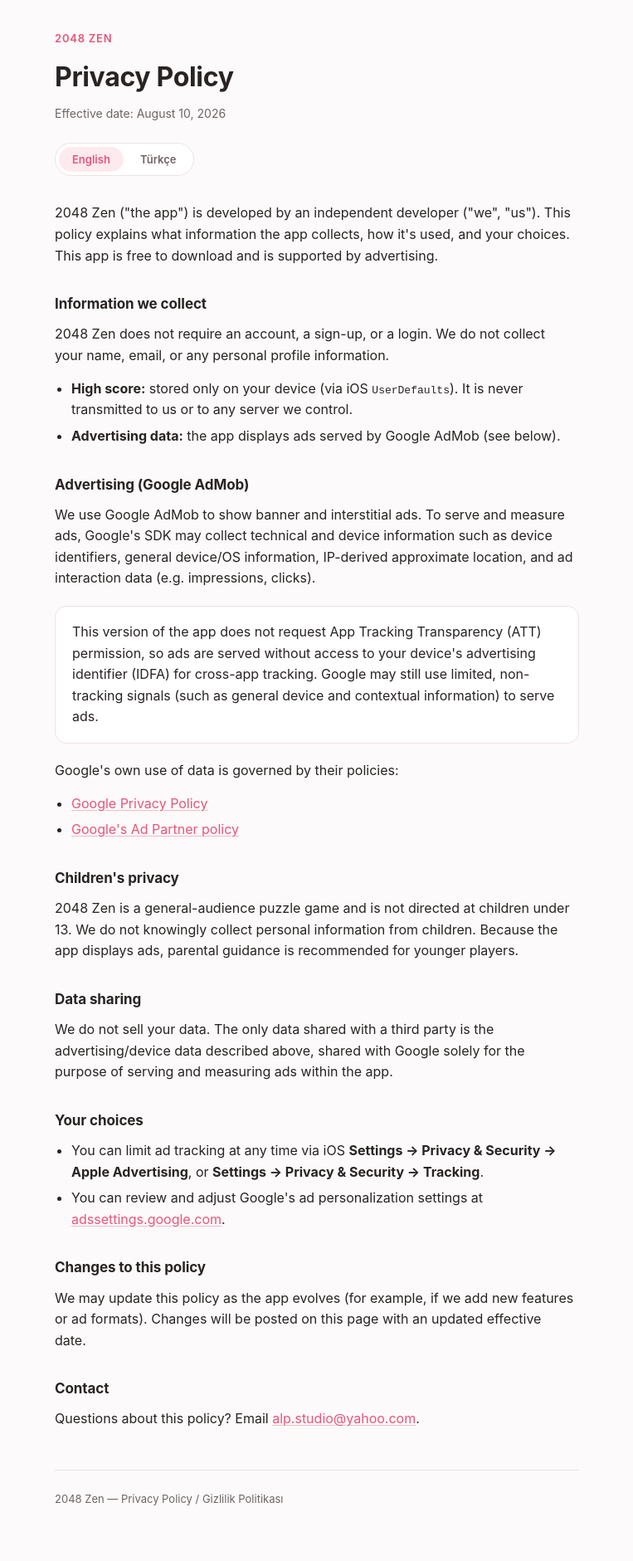
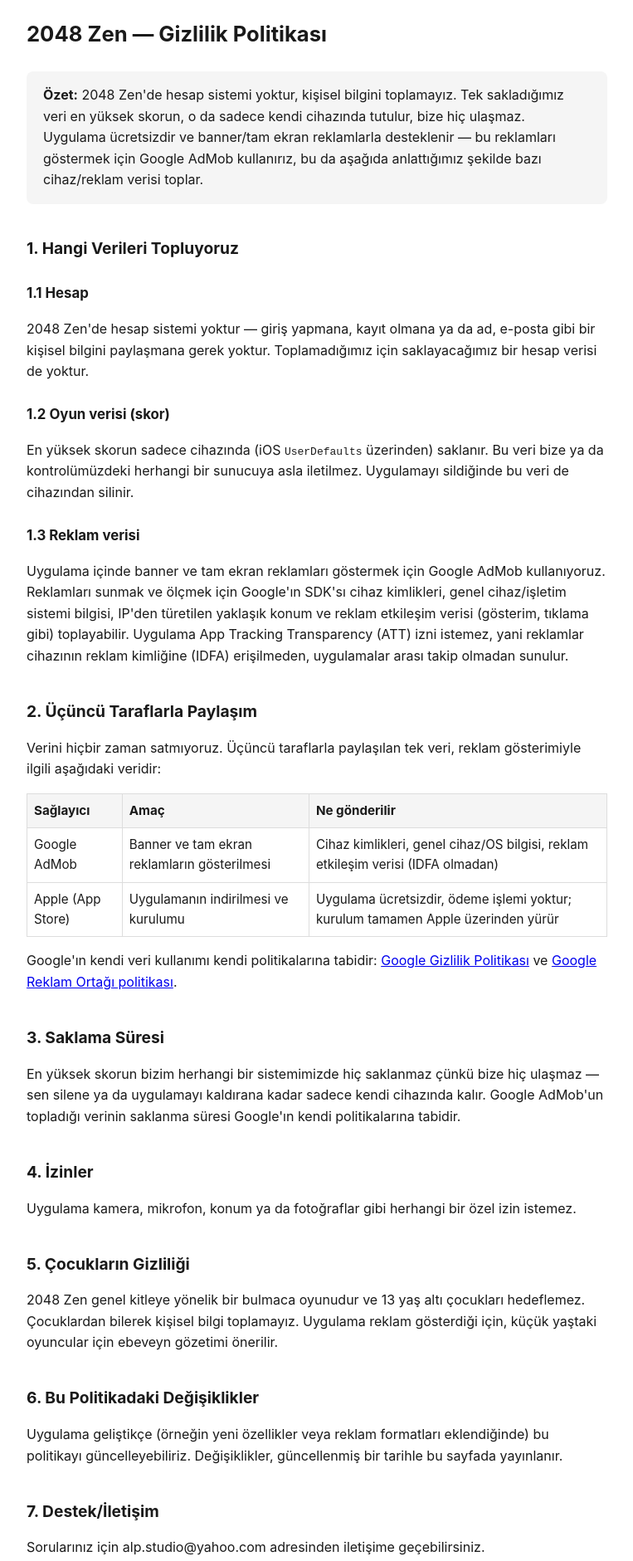
Before and after one commit to AlpAlpsoy/2048ZenPolicy, a plain HTML site: page index.html in a window 1280 px wide. Shown: the part 20-1901 px from the top of the page at 83% size, without its empty margins (258-1021 px from the left). Drawn offline with Linux system fonts and the light colour scheme.

Commit message:
Restyle privacy policy to match house template (numbered sections, summary box, table)

```diff
--- a/index.html
+++ b/index.html
@@ -1,278 +1,114 @@
 <!doctype html>
-<html lang="en">
+<html lang="tr">
 <head>
-<meta charset="UTF-8">
+<meta charset="utf-8">
 <meta name="viewport" content="width=device-width, initial-scale=1">
-<meta name="color-scheme" content="light dark">
-<title>Privacy Policy — 2048 Zen</title>
+<title>2048 Zen — Gizlilik Politikası / Privacy Policy</title>
 <style>
-:root {
-  --bg: #fcfafa;
-  --surface: #ffffff;
-  --text: #292323;
-  --text-muted: #6e6564;
-  --accent: #e8557a;
-  --accent-soft: #fdeaef;
-  --border: #ece4e4;
-}
-@media (prefers-color-scheme: dark) {
-  :root:not([data-theme="light"]) {
-    --bg: #1c1817;
-    --surface: #241f1e;
-    --text: #f3eeec;
-    --text-muted: #a79d9b;
-    --accent: #ff8fa8;
-    --accent-soft: #3a2530;
-    --border: #362f2e;
-  }
-}
-:root[data-theme="dark"] {
-  --bg: #1c1817;
-  --surface: #241f1e;
-  --text: #f3eeec;
-  --text-muted: #a79d9b;
-  --accent: #ff8fa8;
-  --accent-soft: #3a2530;
-  --border: #362f2e;
-}
-
-* { box-sizing: border-box; }
-
-body {
-  background: var(--bg);
-  color: var(--text);
-  font-family: -apple-system, BlinkMacSystemFont, "SF Pro Text", system-ui, sans-serif;
-  margin: 0;
-  line-height: 1.6;
-}
-
-.wrap {
-  max-width: 680px;
-  margin: 0 auto;
-  padding: 56px 24px 96px;
-}
-
-header {
-  margin-bottom: 32px;
-}
-
-.eyebrow {
-  font-size: 13px;
-  font-weight: 600;
-  letter-spacing: 0.06em;
-  text-transform: uppercase;
-  color: var(--accent);
-  margin: 0 0 10px;
-}
-
-h1 {
-  font-size: clamp(26px, 4vw, 32px);
-  font-weight: 700;
-  letter-spacing: -0.01em;
-  margin: 0 0 8px;
-  text-wrap: balance;
-}
-
-.meta {
-  color: var(--text-muted);
-  font-size: 14px;
-  margin: 0;
-}
-
-.lang-toggle {
-  display: inline-flex;
-  gap: 4px;
-  background: var(--surface);
-  border: 1px solid var(--border);
-  border-radius: 999px;
-  padding: 4px;
-  margin-top: 24px;
-}
-
-.lang-toggle button {
-  font-family: inherit;
-  font-size: 13px;
-  font-weight: 600;
-  border: none;
-  background: transparent;
-  color: var(--text-muted);
-  padding: 7px 16px;
-  border-radius: 999px;
-  cursor: pointer;
-}
-
-.lang-toggle button.active {
-  background: var(--accent-soft);
-  color: var(--accent);
-}
-
-section.doc { display: none; }
-section.doc.active { display: block; }
-
-h2 {
-  font-size: 17px;
-  font-weight: 700;
-  margin: 32px 0 10px;
-  letter-spacing: -0.005em;
-}
-
-p {
-  margin: 0 0 14px;
-  max-width: 62ch;
-}
-
-ul {
-  margin: 0 0 14px;
-  padding-left: 20px;
-}
-
-li {
-  margin-bottom: 6px;
-  max-width: 60ch;
-}
-
-a {
-  color: var(--accent);
-  text-decoration: underline;
-  text-decoration-color: color-mix(in srgb, var(--accent) 40%, transparent);
-  text-underline-offset: 2px;
-}
-
-a:hover {
-  text-decoration-color: var(--accent);
-}
-
-.card {
-  background: var(--surface);
-  border: 1px solid var(--border);
-  border-radius: 14px;
-  padding: 18px 20px;
-  margin: 20px 0;
-}
-
-.card p:last-child { margin-bottom: 0; }
-
-footer {
-  margin-top: 48px;
-  padding-top: 24px;
-  border-top: 1px solid var(--border);
-  color: var(--text-muted);
-  font-size: 13px;
-}
+body{font-family:-apple-system,BlinkMacSystemFont,"Segoe UI",Helvetica,Arial,sans-serif;max-width:700px;margin:0 auto;padding:24px 16px 64px;line-height:1.6;color:#1a1a1a}
+h1{font-size:1.6em}
+h2{font-size:1.2em;margin-top:2em}
+h3{font-size:1.05em;margin-top:1.5em}
+table{border-collapse:collapse;width:100%;margin:1em 0}
+th,td{border:1px solid #ddd;padding:8px;text-align:left;font-size:0.95em}
+th{background:#f5f5f5}
+.ozet{background:#f5f5f5;border-radius:8px;padding:16px 20px;margin:1.5em 0}
+hr{border:none;border-top:1px solid #ddd;margin:3em 0}
 </style>
 </head>
 <body>
 
-<div class="wrap">
-  <header>
-    <p class="eyebrow">2048 Zen</p>
-    <h1>Privacy Policy</h1>
-    <p class="meta">Effective date: August 10, 2026</p>
-    <div class="lang-toggle" role="tablist">
-      <button type="button" class="active" data-lang="en" role="tab" aria-selected="true">English</button>
-      <button type="button" data-lang="tr" role="tab" aria-selected="false">Türkçe</button>
+<h1>2048 Zen — Gizlilik Politikası</h1>
+
+<div class="ozet">
+<strong>Özet:</strong> 2048 Zen'de hesap sistemi yoktur, kişisel bilgini toplamayız. Tek sakladığımız veri en yüksek skorun, o da sadece kendi cihazında tutulur, bize hiç ulaşmaz. Uygulama ücretsizdir ve banner/tam ekran reklamlarla desteklenir — bu reklamları göstermek için Google AdMob kullanırız, bu da aşağıda anlattığımız şekilde bazı cihaz/reklam verisi toplar.
 </div>
-  </header>
 
-  <section class="doc active" data-lang-doc="en">
-    <p>2048 Zen ("the app") is developed by an independent developer ("we", "us"). This policy explains what information the app collects, how it's used, and your choices. This app is free to download and is supported by advertising.</p>
+<h2>1. Hangi Verileri Topluyoruz</h2>
 
-    <h2>Information we collect</h2>
-    <p>2048 Zen does not require an account, a sign-up, or a login. We do not collect your name, email, or any personal profile information.</p>
-    <ul>
-      <li><strong>High score:</strong> stored only on your device (via iOS <code>UserDefaults</code>). It is never transmitted to us or to any server we control.</li>
-      <li><strong>Advertising data:</strong> the app displays ads served by Google AdMob (see below).</li>
-    </ul>
+<h3>1.1 Hesap</h3>
+<p>2048 Zen'de hesap sistemi yoktur — giriş yapmana, kayıt olmana ya da ad, e-posta gibi bir kişisel bilgini paylaşmana gerek yoktur. Toplamadığımız için saklayacağımız bir hesap verisi de yoktur.</p>
 
-    <h2>Advertising (Google AdMob)</h2>
-    <p>We use Google AdMob to show banner and interstitial ads. To serve and measure ads, Google's SDK may collect technical and device information such as device identifiers, general device/OS information, IP-derived approximate location, and ad interaction data (e.g. impressions, clicks).</p>
-    <div class="card">
-      <p>This version of the app does not request App Tracking Transparency (ATT) permission, so ads are served without access to your device's advertising identifier (IDFA) for cross-app tracking. Google may still use limited, non-tracking signals (such as general device and contextual information) to serve ads.</p>
+<h3>1.2 Oyun verisi (skor)</h3>
+<p>En yüksek skorun sadece cihazında (iOS <code>UserDefaults</code> üzerinden) saklanır. Bu veri bize ya da kontrolümüzdeki herhangi bir sunucuya asla iletilmez. Uygulamayı sildiğinde bu veri de cihazından silinir.</p>
+
+<h3>1.3 Reklam verisi</h3>
+<p>Uygulama içinde banner ve tam ekran reklamları göstermek için Google AdMob kullanıyoruz. Reklamları sunmak ve ölçmek için Google'ın SDK'sı cihaz kimlikleri, genel cihaz/işletim sistemi bilgisi, IP'den türetilen yaklaşık konum ve reklam etkileşim verisi (gösterim, tıklama gibi) toplayabilir. Uygulama App Tracking Transparency (ATT) izni istemez, yani reklamlar cihazının reklam kimliğine (IDFA) erişilmeden, uygulamalar arası takip olmadan sunulur.</p>
+
+<h2>2. Üçüncü Taraflarla Paylaşım</h2>
+<p>Verini hiçbir zaman satmıyoruz. Üçüncü taraflarla paylaşılan tek veri, reklam gösterimiyle ilgili aşağıdaki veridir:</p>
+
+<table>
+<tr><th>Sağlayıcı</th><th>Amaç</th><th>Ne gönderilir</th></tr>
+<tr><td>Google AdMob</td><td>Banner ve tam ekran reklamların gösterilmesi</td><td>Cihaz kimlikleri, genel cihaz/OS bilgisi, reklam etkileşim verisi (IDFA olmadan)</td></tr>
+<tr><td>Apple (App Store)</td><td>Uygulamanın indirilmesi ve kurulumu</td><td>Uygulama ücretsizdir, ödeme işlemi yoktur; kurulum tamamen Apple üzerinden yürür</td></tr>
+</table>
+
+<p>Google'ın kendi veri kullanımı kendi politikalarına tabidir: <a href="https://policies.google.com/privacy?hl=tr">Google Gizlilik Politikası</a> ve <a href="https://www.google.com/about/company/user-consent-policy/">Google Reklam Ortağı politikası</a>.</p>
+
+<h2>3. Saklama Süresi</h2>
+<p>En yüksek skorun bizim herhangi bir sistemimizde hiç saklanmaz çünkü bize hiç ulaşmaz — sen silene ya da uygulamayı kaldırana kadar sadece kendi cihazında kalır. Google AdMob'un topladığı verinin saklanma süresi Google'ın kendi politikalarına tabidir.</p>
+
+<h2>4. İzinler</h2>
+<p>Uygulama kamera, mikrofon, konum ya da fotoğraflar gibi herhangi bir özel izin istemez.</p>
+
+<h2>5. Çocukların Gizliliği</h2>
+<p>2048 Zen genel kitleye yönelik bir bulmaca oyunudur ve 13 yaş altı çocukları hedeflemez. Çocuklardan bilerek kişisel bilgi toplamayız. Uygulama reklam gösterdiği için, küçük yaştaki oyuncular için ebeveyn gözetimi önerilir.</p>
+
+<h2>6. Bu Politikadaki Değişiklikler</h2>
+<p>Uygulama geliştikçe (örneğin yeni özellikler veya reklam formatları eklendiğinde) bu politikayı güncelleyebiliriz. Değişiklikler, güncellenmiş bir tarihle bu sayfada yayınlanır.</p>
+
+<h2>7. Destek/İletişim</h2>
+<p>Sorularınız için alp.studio@yahoo.com adresinden iletişime geçebilirsiniz.</p>
+
+<p><em>Son güncelleme: 10.08.2026</em></p>
+
+<hr>
+
+<h1>2048 Zen — Privacy Policy</h1>
+
+<div class="ozet">
+<strong>Summary:</strong> 2048 Zen has no account system and does not collect personal information. The only data we keep is your high score, and it stays on your device only — it never reaches us. The app is free and supported by banner/interstitial ads — we use Google AdMob to show these ads, which collects some device/ad data as described below.
 </div>
-    <p>Google's own use of data is governed by their policies:</p>
-    <ul>
-      <li><a href="https://policies.google.com/privacy" target="_blank" rel="noopener">Google Privacy Policy</a></li>
-      <li><a href="https://www.google.com/about/company/user-consent-policy/" target="_blank" rel="noopener">Google's Ad Partner policy</a></li>
-    </ul>
 
-    <h2>Children's privacy</h2>
+<h2>1. Information We Collect</h2>
+
+<h3>1.1 Account</h3>
+<p>2048 Zen has no account system — there's no need to sign up, log in, or share personal information like your name or email. Since we don't collect it, there's no account data for us to store.</p>
+
+<h3>1.2 Game data (score)</h3>
+<p>Your high score is stored only on your device (via iOS <code>UserDefaults</code>). This data is never transmitted to us or to any server we control. It is deleted from your device when you delete the app.</p>
+
+<h3>1.3 Advertising data</h3>
+<p>We use Google AdMob to show banner and interstitial ads within the app. To serve and measure ads, Google's SDK may collect device identifiers, general device/OS information, IP-derived approximate location, and ad interaction data (e.g. impressions, clicks). The app does not request App Tracking Transparency (ATT) permission, so ads are served without access to your device's advertising identifier (IDFA) for cross-app tracking.</p>
+
+<h2>2. Sharing With Third Parties</h2>
+<p>We never sell your data. The only data shared with a third party is the ad-related data below:</p>
+
+<table>
+<tr><th>Provider</th><th>Purpose</th><th>What's shared</th></tr>
+<tr><td>Google AdMob</td><td>Displaying banner and interstitial ads</td><td>Device identifiers, general device/OS info, ad interaction data (without IDFA)</td></tr>
+<tr><td>Apple (App Store)</td><td>Downloading and installing the app</td><td>The app is free, no payment is involved; installation runs entirely through Apple</td></tr>
+</table>
+
+<p>Google's own use of data is governed by their own policies: <a href="https://policies.google.com/privacy">Google Privacy Policy</a> and <a href="https://www.google.com/about/company/user-consent-policy/">Google's Ad Partner policy</a>.</p>
+
+<h2>3. Retention</h2>
+<p>Your high score is never stored on any system of ours because it never reaches us — it stays on your device until you delete it or remove the app. Data collected by Google AdMob is retained per Google's own policies.</p>
+
+<h2>4. Permissions</h2>
+<p>The app does not request any special permissions such as camera, microphone, location, or photos.</p>
+
+<h2>5. Children's Privacy</h2>
 <p>2048 Zen is a general-audience puzzle game and is not directed at children under 13. We do not knowingly collect personal information from children. Because the app displays ads, parental guidance is recommended for younger players.</p>
 
-    <h2>Data sharing</h2>
-    <p>We do not sell your data. The only data shared with a third party is the advertising/device data described above, shared with Google solely for the purpose of serving and measuring ads within the app.</p>
+<h2>6. Changes to This Policy</h2>
+<p>We may update this policy as the app evolves (for example, if we add new features or ad formats). Changes will be posted on this page with an updated date.</p>
 
-    <h2>Your choices</h2>
-    <ul>
-      <li>You can limit ad tracking at any time via iOS <strong>Settings → Privacy &amp; Security → Apple Advertising</strong>, or <strong>Settings → Privacy &amp; Security → Tracking</strong>.</li>
-      <li>You can review and adjust Google's ad personalization settings at <a href="https://adssettings.google.com" target="_blank" rel="noopener">adssettings.google.com</a>.</li>
-    </ul>
+<h2>7. Support/Contact</h2>
+<p>For questions, contact us at alp.studio@yahoo.com.</p>
 
-    <h2>Changes to this policy</h2>
-    <p>We may update this policy as the app evolves (for example, if we add new features or ad formats). Changes will be posted on this page with an updated effective date.</p>
-
-    <h2>Contact</h2>
-    <p>Questions about this policy? Email <a href="mailto:alp.studio@yahoo.com">alp.studio@yahoo.com</a>.</p>
-  </section>
-
-  <section class="doc" data-lang-doc="tr">
-    <p>2048 Zen ("uygulama"), bağımsız bir geliştirici ("biz") tarafından geliştirilmektedir. Bu politika, uygulamanın hangi bilgileri topladığını, bunların nasıl kullanıldığını ve seçeneklerini açıklar. Uygulama ücretsizdir ve reklam gelirleriyle desteklenmektedir.</p>
-
-    <h2>Topladığımız bilgiler</h2>
-    <p>2048 Zen hesap açmanı, kayıt olmanı ya da giriş yapmanı gerektirmez. Adını, e-postanı ya da herhangi bir kişisel profil bilgini toplamayız.</p>
-    <ul>
-      <li><strong>Yüksek skor:</strong> sadece cihazında (iOS <code>UserDefaults</code> üzerinden) saklanır. Bize ya da kontrolümüzdeki herhangi bir sunucuya asla iletilmez.</li>
-      <li><strong>Reklam verisi:</strong> uygulama, Google AdMob tarafından sağlanan reklamları gösterir (aşağıya bakınız).</li>
-    </ul>
-
-    <h2>Reklamlar (Google AdMob)</h2>
-    <p>Banner ve tam ekran (interstitial) reklamları göstermek için Google AdMob kullanıyoruz. Reklamları sunmak ve ölçmek için Google'ın SDK'sı cihaz kimlikleri, genel cihaz/işletim sistemi bilgisi, IP'den türetilen yaklaşık konum ve reklam etkileşim verisi (gösterim, tıklama gibi) toplayabilir.</p>
-    <div class="card">
-      <p>Uygulamanın bu sürümü App Tracking Transparency (ATT) izni istemiyor, bu yüzden reklamlar cihazının reklam kimliğine (IDFA) erişilmeden, uygulamalar arası takip olmadan sunuluyor. Google yine de reklam sunmak için sınırlı, takip amacı taşımayan sinyaller (genel cihaz ve bağlamsal bilgi gibi) kullanabilir.</p>
-    </div>
-    <p>Google'ın kendi veri kullanımı kendi politikalarına tabidir:</p>
-    <ul>
-      <li><a href="https://policies.google.com/privacy?hl=tr" target="_blank" rel="noopener">Google Gizlilik Politikası</a></li>
-      <li><a href="https://www.google.com/about/company/user-consent-policy/" target="_blank" rel="noopener">Google Reklam Ortağı politikası</a></li>
-    </ul>
-
-    <h2>Çocukların gizliliği</h2>
-    <p>2048 Zen genel kitleye yönelik bir bulmaca oyunudur ve 13 yaş altı çocukları hedeflemez. Çocuklardan bilerek kişisel bilgi toplamayız. Uygulama reklam gösterdiği için, küçük yaştaki oyuncular için ebeveyn gözetimi önerilir.</p>
-
-    <h2>Veri paylaşımı</h2>
-    <p>Verilerini satmıyoruz. Üçüncü bir tarafla paylaşılan tek veri, yukarıda açıklanan reklam/cihaz verisidir ve yalnızca uygulama içinde reklam sunmak/ölçmek amacıyla Google ile paylaşılır.</p>
-
-    <h2>Seçeneklerin</h2>
-    <ul>
-      <li>İstediğin zaman iOS <strong>Ayarlar → Gizlilik ve Güvenlik → Apple Reklamcılığı</strong> ya da <strong>Ayarlar → Gizlilik ve Güvenlik → Takip</strong> üzerinden reklam takibini sınırlayabilirsin.</li>
-      <li>Google'ın reklam kişiselleştirme ayarlarını <a href="https://adssettings.google.com" target="_blank" rel="noopener">adssettings.google.com</a> adresinden gözden geçirip değiştirebilirsin.</li>
-    </ul>
-
-    <h2>Bu politikadaki değişiklikler</h2>
-    <p>Uygulama geliştikçe (örneğin yeni özellikler veya reklam formatları eklendiğinde) bu politikayı güncelleyebiliriz. Değişiklikler, güncellenmiş bir yürürlük tarihiyle bu sayfada yayınlanır.</p>
-
-    <h2>İletişim</h2>
-    <p>Bu politikayla ilgili sorularını <a href="mailto:alp.studio@yahoo.com">alp.studio@yahoo.com</a> adresine e-posta atarak iletebilirsin.</p>
-  </section>
-
-  <footer>
-    2048 Zen — Privacy Policy / Gizlilik Politikası
-  </footer>
-</div>
-
-<script>
-  document.querySelectorAll('.lang-toggle button').forEach(function (btn) {
-    btn.addEventListener('click', function () {
-      var lang = btn.getAttribute('data-lang');
-      document.querySelectorAll('.lang-toggle button').forEach(function (b) {
-        b.classList.toggle('active', b === btn);
-        b.setAttribute('aria-selected', b === btn ? 'true' : 'false');
-      });
-      document.querySelectorAll('.doc').forEach(function (sec) {
-        sec.classList.toggle('active', sec.getAttribute('data-lang-doc') === lang);
-      });
-    });
-  });
-</script>
+<p><em>Last updated: August 10, 2026</em></p>
 
 </body>
 </html>
```
Lines whose indentation alone changed are shown as unchanged.
